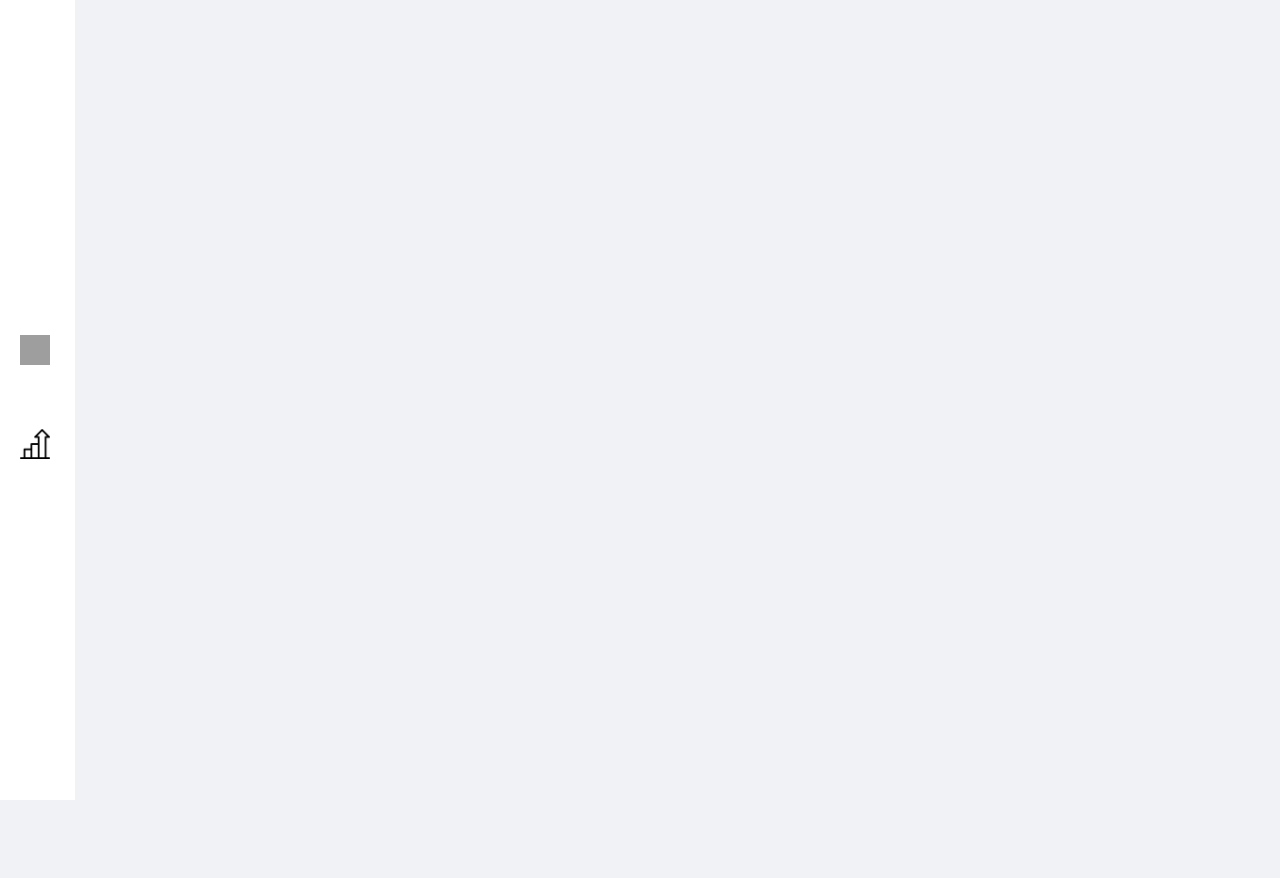
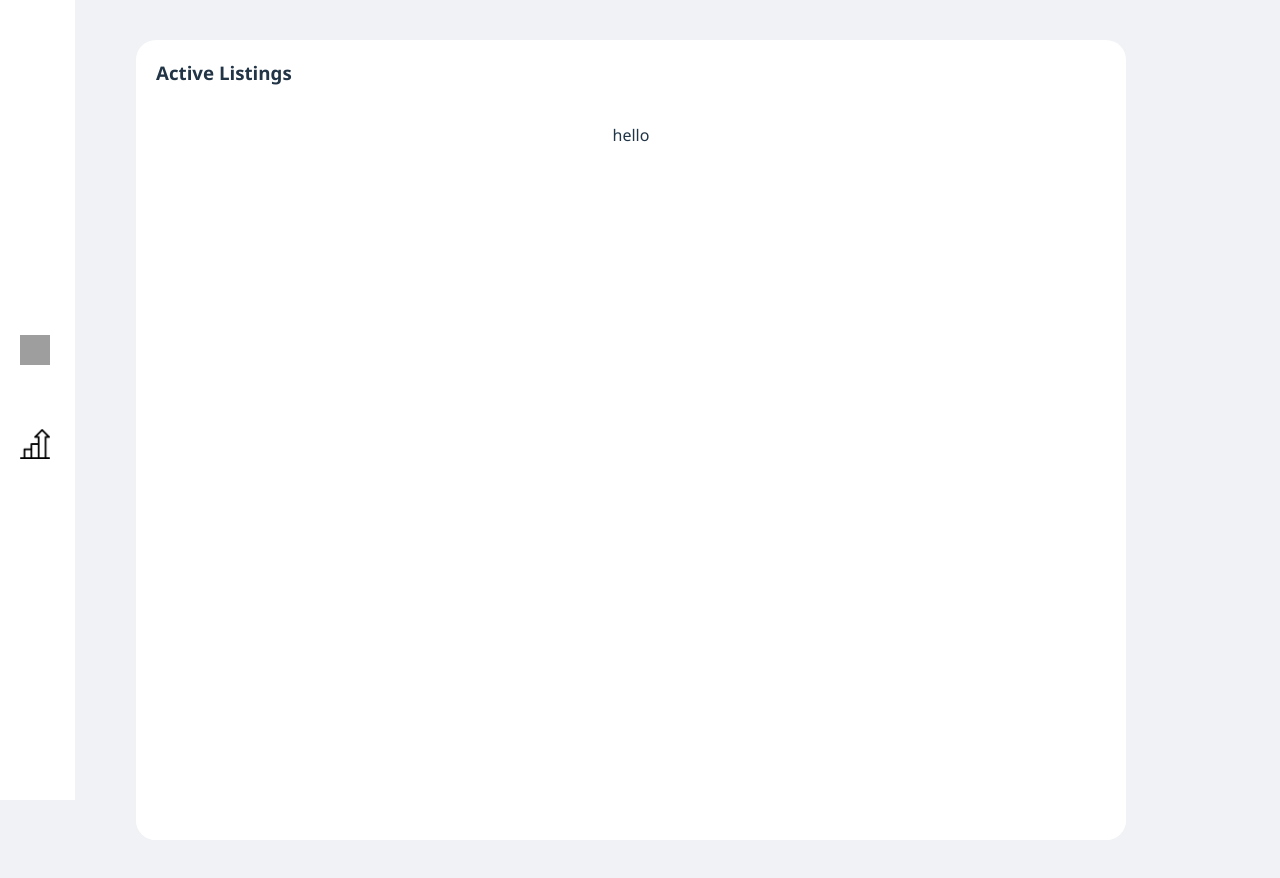
Before and after one commit to pwnengine/MakeMeMillions, a React (Vite) app in the folder frontend/: page /selling in a window 1280 px wide. Before the commit this address had no page. Before the commit the page ends 800 px from the top, so only its background shows below. Built offline with nearby package versions, Linux system fonts and the light colour scheme; grey boxes are pictures that could not be loaded.

Commit message:
created navigation and started on selling page

```diff
--- a/frontend/src/App.tsx
+++ b/frontend/src/App.tsx
@@ -3,6 +3,7 @@ import { BrowserRouter, Routes, Route } from 'react-router-dom'
 import Dashboard from './pages/Dashboard'
 import { QueryClient, QueryClientProvider } from '@tanstack/react-query'
 import Nav from './components/Nav';
+import Selling from './pages/Selling';
 
 function App() {
   const client = new QueryClient({
@@ -19,7 +20,8 @@ function App() {
         <Nav />
         <Routes>
 
-            <Route path="/" element={ <Dashboard /> } />
+        <Route path="/" element={ <Dashboard /> } />
+        <Route path="/selling" element={ <Selling /> } />
 
         </Routes>
       </BrowserRouter>
--- a/frontend/src/assets/css/App.css
+++ b/frontend/src/assets/css/App.css
@@ -31,6 +31,39 @@
 
 .nav-list-item:hover {
   border: solid;
+}
+
+.generic-container-outer {
+  height: 800px;
+  width: 32%;
+  min-width: 490px;
+  border-radius: 20px;
+  position: relative;
+  top: 0px;
+  left: 8%;
+
+  text-align: left;
+  overflow-y: hidden;
+
+  background-color: #ffff;
+}
+
+.generic-container-inner {
+  min-width: 340px;
+  height: 150%;
+  overflow-y: auto;
+  scrollbar-width: thin;
+
+  background-color: #ffff;
+
+  padding: 75px;
+  padding-top: 1px;
+  display: flex;
+  flex-direction: column;
+  justify-content: start;
+  align-items: center;
+
+  gap: 1em;
 }
 
 .marketplace-post-container-outer {
--- a/frontend/src/components/Nav.tsx
+++ b/frontend/src/components/Nav.tsx
@@ -1,3 +1,4 @@
+import { useNavigate } from 'react-router-dom'
 import dashboard from '../assets/dashboard.png'
 import dashboard_selected from '../assets/dashboard_selected.png'
 import sales from '../assets/sales.png'
@@ -6,18 +7,30 @@ import sales_selected from '../assets/sales_selected.png'
 import {useState} from 'react'
 
 const Nav = () => {
+  const [selected, set_selected] = useState<number>(0);
 
-  const [selected, set_selected] = useState<number>(0);
+  const nav = useNavigate();
+  const handle_nav = (sel: number) => {
+    set_selected(sel);
+    switch(sel) {
+      case 0:
+        nav('/');
+        break;
+      case 1:
+        nav('/selling');
+        break;
+    }
+  };
 
   return (
     <nav className="nav-container">
       <ul className="nav-list">
 
-        <li onClick={() => set_selected(0)} className="nav-list-item">
+        <li onClick={() => handle_nav(0)} className="nav-list-item">
         <img width={30} height={30} src={selected === 0 ? dashboard_selected : dashboard} />
         </li>
 
-        <li onClick={() => set_selected(1)} className="nav-list-item">
+        <li onClick={() => handle_nav(1)} className="nav-list-item">
         <img width={30} height={30} src={selected === 1 ? sales_selected : sales} />
         </li>
 
--- /dev/null
+++ b/frontend/src/pages/Selling.tsx
@@ -0,0 +1,15 @@
+import ShrinkableContainer from '../components/ShrinkableContainer'
+
+const Selling = () => {
+  return (
+    <>
+      <ShrinkableContainer heading="Active Listings" class_name="generic-container" container_width={1200} min_browser_width_before_shrink={1500}>
+        <div>
+          <p>hello</p>
+        </div>
+      </ShrinkableContainer>
+    </>
+  )
+}
+
+export default Selling
```
